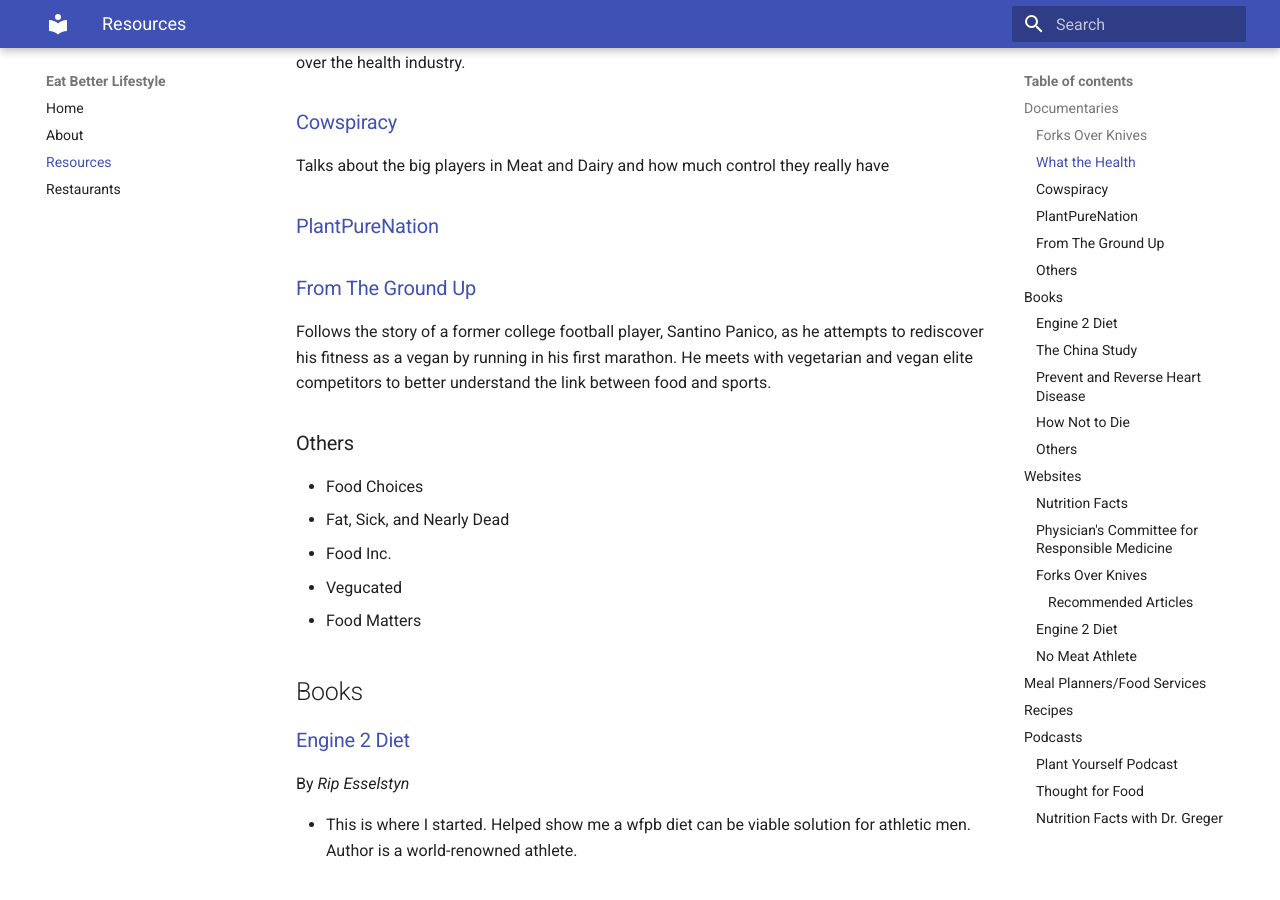
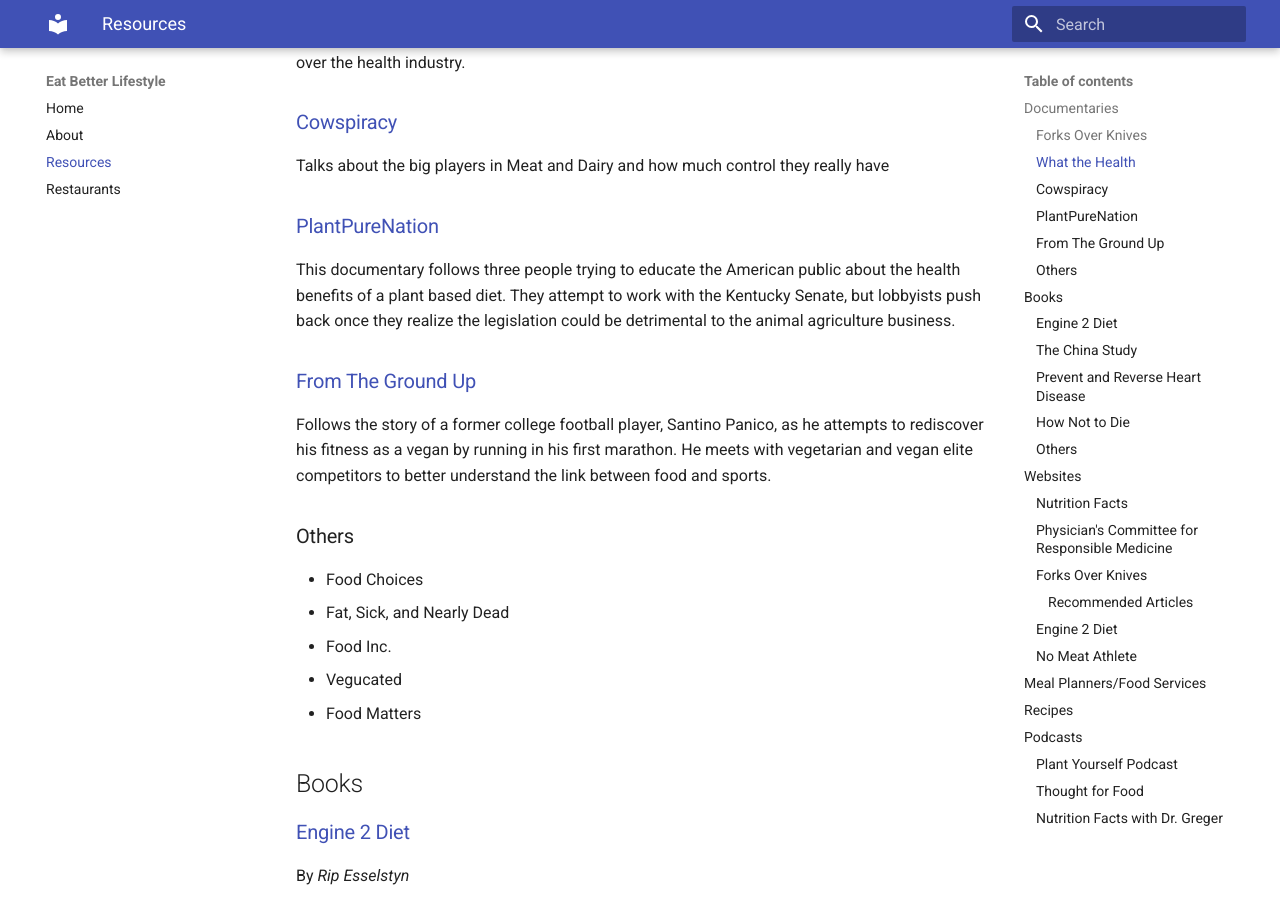
Before and after one commit to adamscharf/eatbetterlifestyle, an MkDocs documentation site: the page built from docs/resources.md, in a window 1280 px wide and 900 px high, scrolled down 540 px. Built offline with MkDocs 1.6.1 and Material for MkDocs 9.7.7, drawn with Linux system fonts in a browser that asks for light colours; old or Windows-style settings are respelled for this version of MkDocs.

Commit message:
Add description for plant pure nation

```diff
--- a/docs/resources.md
+++ b/docs/resources.md
@@ -27,6 +27,10 @@ have
 
 ### [PlantPureNation][plant-pure-nation]
 
+This documentary follows three people trying to educate the American public
+about the health benefits of a plant based diet. They attempt to work with the
+Kentucky Senate, but lobbyists push back once they realize the legislation could
+be detrimental to the animal agriculture business.
 
 ### [From The Ground Up][from-the-ground-up]
 
```
